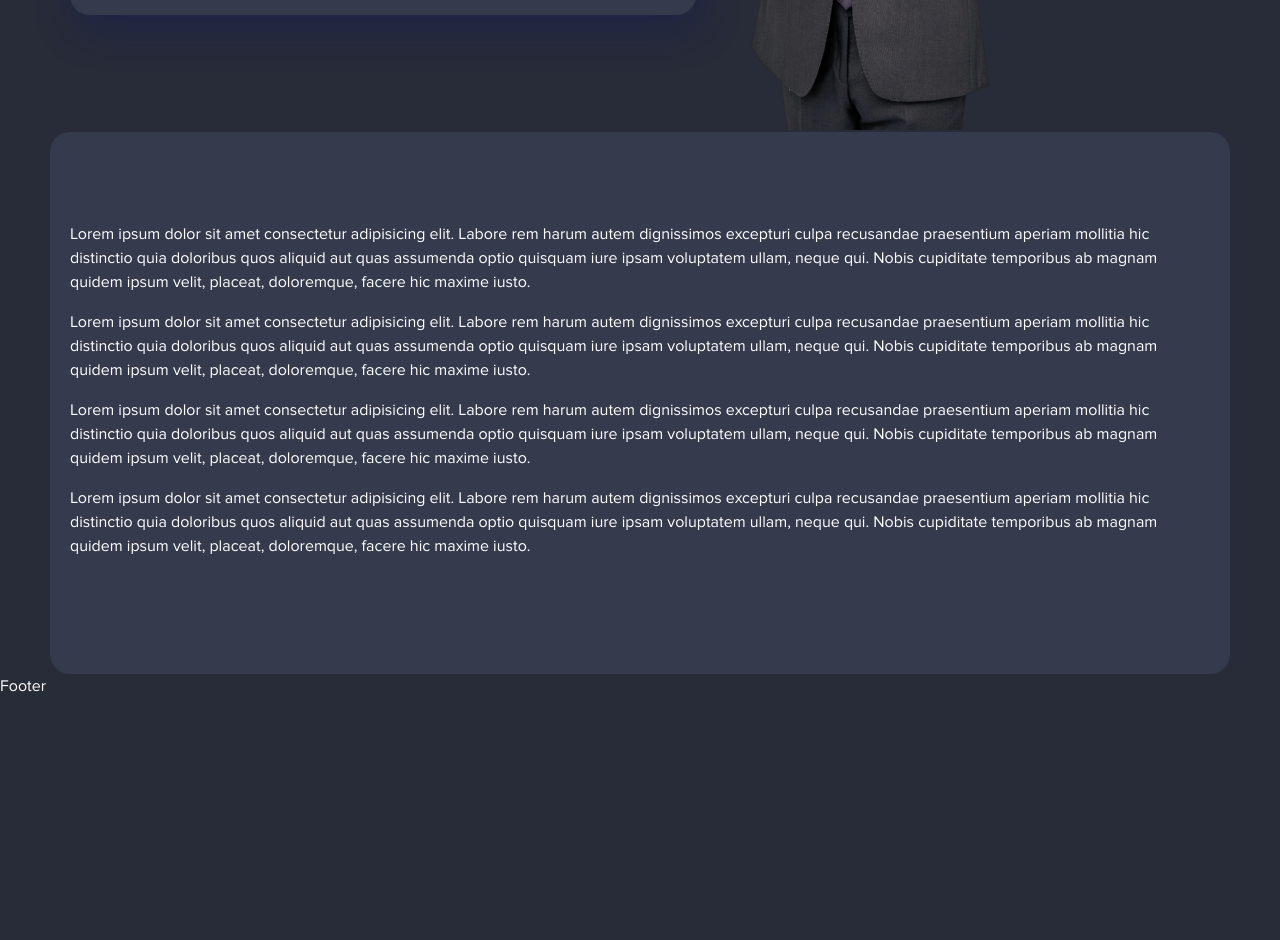
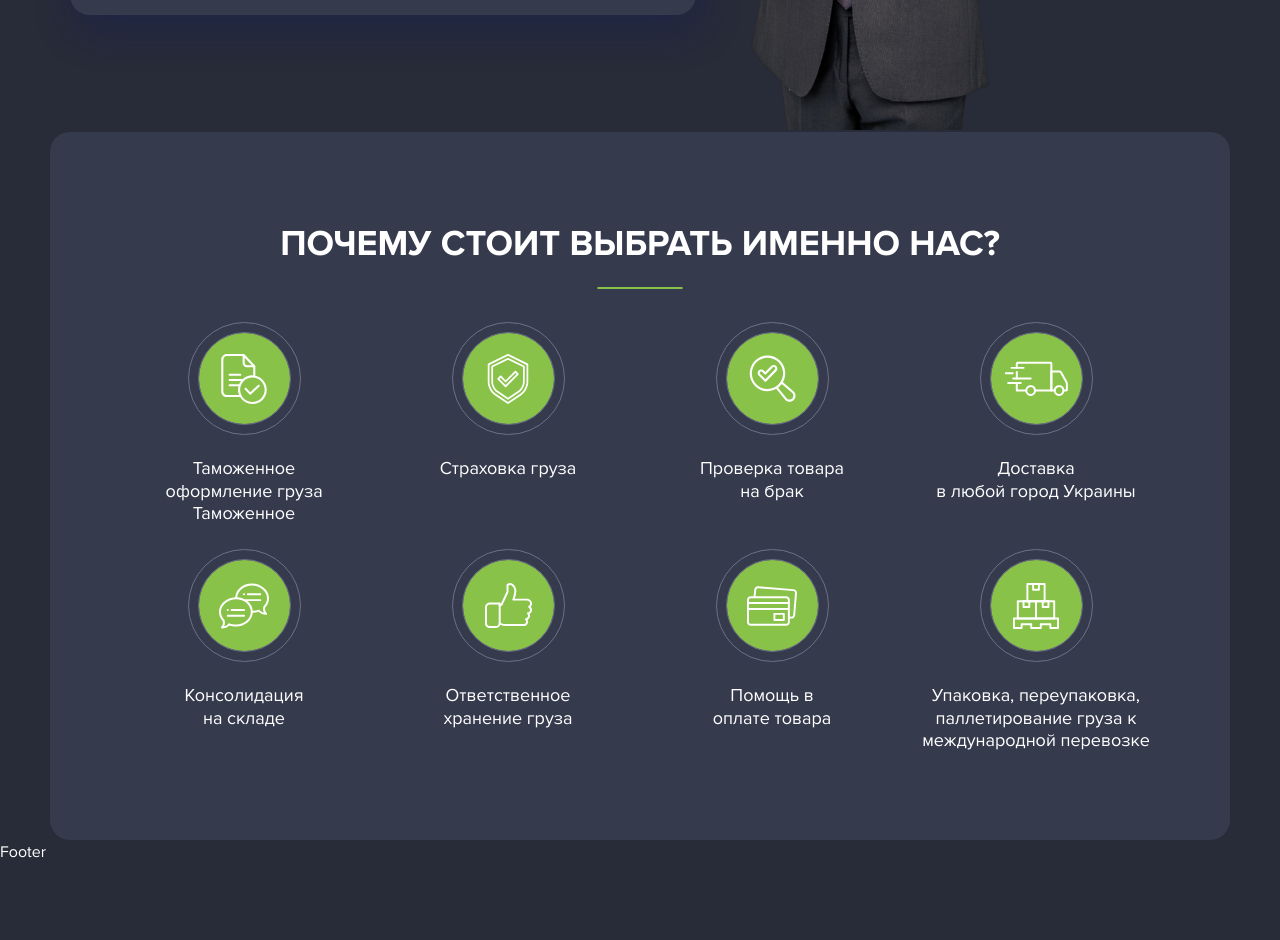
Before and after one commit to Roman-Popovych/dev-MasterTao, a website: page dev/index.html in a window 1280 px wide. Shown: the part 1640-2580 px from the top of the page. Before the commit the page ends 2414 px from the top, so only its background shows below. Drawn offline with nearby package versions, Linux system fonts and the light colour scheme; files that its build step writes are made by us from their sources.

Commit message:
create advantage section (PC + Mobile)

```diff
--- a/dev/assets/js/custom.js
+++ b/dev/assets/js/custom.js
@@ -1,4 +1,4 @@
-const swiper = new Swiper('.swiper', {
+const swiper = new Swiper('#banner-slider', {
     // Optional parameters
     loop: true,
 
@@ -34,7 +34,28 @@ typeFile.forEach(item => {
 })
 
 
-
+const swiperAdvantages = new Swiper('#advantages-slider', {
+    loop: true,
+    simulateTouch: true,
+    slidesPerView: 1,
+    pagination: {
+        el: '.swiper-pagination',
+        clickable: true,
+        enabled: true,
+    },
+    breakpoints: {
+        992: {
+            spaceBetween: 0,
+            loop: false,
+            slidersPerGroup: 8,
+            simulateTouch: false,
+            pagination: {
+                enabled: false,
+                el: '.swiper-pagination',
+            }
+        }
+    }
+});
 
 
 
--- a/dev/index.html
+++ b/dev/index.html
@@ -3,14 +3,6 @@
 <main class="wrapper home">
     @@include('templates/banner.html')
     @@include('templates/calculation.html')
-    <section class="bg-section">
-        <div class="container">
-            <p>Lorem ipsum dolor sit amet consectetur adipisicing elit. Labore rem harum autem dignissimos excepturi culpa recusandae praesentium aperiam mollitia hic distinctio quia doloribus quos aliquid aut quas assumenda optio quisquam iure ipsam voluptatem ullam, neque qui. Nobis cupiditate temporibus ab magnam quidem ipsum velit, placeat, doloremque, facere hic maxime iusto.</p>
-            <p>Lorem ipsum dolor sit amet consectetur adipisicing elit. Labore rem harum autem dignissimos excepturi culpa recusandae praesentium aperiam mollitia hic distinctio quia doloribus quos aliquid aut quas assumenda optio quisquam iure ipsam voluptatem ullam, neque qui. Nobis cupiditate temporibus ab magnam quidem ipsum velit, placeat, doloremque, facere hic maxime iusto.</p>
-            <p>Lorem ipsum dolor sit amet consectetur adipisicing elit. Labore rem harum autem dignissimos excepturi culpa recusandae praesentium aperiam mollitia hic distinctio quia doloribus quos aliquid aut quas assumenda optio quisquam iure ipsam voluptatem ullam, neque qui. Nobis cupiditate temporibus ab magnam quidem ipsum velit, placeat, doloremque, facere hic maxime iusto.</p>
-            <p>Lorem ipsum dolor sit amet consectetur adipisicing elit. Labore rem harum autem dignissimos excepturi culpa recusandae praesentium aperiam mollitia hic distinctio quia doloribus quos aliquid aut quas assumenda optio quisquam iure ipsam voluptatem ullam, neque qui. Nobis cupiditate temporibus ab magnam quidem ipsum velit, placeat, doloremque, facere hic maxime iusto.</p>
-
-        </div>
-    </section>
+    @@include('templates/advantages.html')
 </main>
 @@include('templates/footer.html')
--- /dev/null
+++ b/dev/sass/advantages.scss
@@ -0,0 +1,43 @@
+.advantages {
+    padding-bottom: 64px;
+
+    .row {
+        padding-top: 15px;
+    }
+
+    .template-title {
+        padding-bottom: 49px;
+    }
+
+    .swiper-pagination {
+        margin-left: 0;
+    }
+}
+
+.advantage {
+    width: 100%;
+    margin: 0 auto;
+    text-align: center;
+    margin-bottom: 25px;
+    &-img {
+        display: inline-block;
+        border: 1px solid #6C7188;
+        border-radius: 50%;
+        padding: 10px;
+        margin-bottom: 22px;
+        img {
+            width: 91px;
+            height: 91px;
+            background-color: $secondary-color;
+            object-fit: scale-down;
+            border-radius: 50%;
+            outline: 1px solid #6C7188;
+        }
+    }
+
+    &-title {
+        font-size: 18px;
+        line-height: 124%;
+        margin: 0;
+    }
+}
--- a/dev/sass/global.scss
+++ b/dev/sass/global.scss
@@ -230,6 +230,8 @@ section {
 
 .bg-section {
     position: relative;
+    padding-left: 88px;
+    padding-right: 88px;
 
     &::before {
         content: "";
@@ -245,3 +247,24 @@ section {
         border-radius: 20px;
     }
 }
+
+span.break {
+    display: block;
+}
+
+.swiper-pagination {
+    bottom: var(--swiper-pagination-bottom, 36px);
+    margin-left: 10px;
+}
+
+.swiper-pagination-bullet {
+    width: 8px;
+    height: 8px;
+    opacity: 90;
+    border: 2px solid $color;
+    background: transparent;
+    margin-right: 22px;
+    &.swiper-pagination-bullet-active {
+        background: $color;
+    }
+}
--- a/dev/sass/media/_media_min_width992.scss
+++ b/dev/sass/media/_media_min_width992.scss
@@ -37,4 +37,21 @@
             }
         }
     }
+
+    .advantages {
+        .container {
+            max-width: 1174px;
+        }
+
+        .swiper-wrapper {
+            display: flex;
+            flex-wrap: wrap;
+        }
+
+        .advantage {
+            width: 25%;
+            max-width: 263px;
+            min-height: 201px;
+        }
+    }
 }
--- a/dev/sass/variables.scss
+++ b/dev/sass/variables.scss
@@ -8,6 +8,7 @@ $secondary-color: #89C249;
 $bg-body: #282B38;
 $bg-section: #363A4D;
 $section-padding: 90px 0 100px;
+$section-padding-mb: 30px 0 30px;
 $fs: 16px;
 $color: #FFFFFF;
 $color-secondary: #85899C;
--- a/dev/style.scss
+++ b/dev/style.scss
@@ -18,5 +18,6 @@ Use it to make something cool, have fun, and share what you've learned with othe
 @import "sass/header";
 @import "sass/banner";
 @import "sass/calculation";
+@import "sass/advantages";
 @import "sass/footer";
 @import "sass/media/media";
--- /dev/null
+++ b/dev/templates/advantages.html
@@ -0,0 +1,135 @@
+<section class="advantages bg-section">
+    <div class="container">
+        <div class="template-title">
+            <h2>Почему стоит выбрать именно нас?</h2>
+        </div>
+        <!-- <div class="row">
+            <div class="col-lg-3">
+                <div class="advantage">
+                    <div class="advantage-img">
+                        <img src="assets/img/advantages-img-1.svg" alt="advantages">
+                    </div>
+                    <h6 class="advantage-title">Таможенное <span class="break">оформление груза</span> Таможенное </h6>
+                </div>
+            </div>
+            <div class="col-lg-3">
+                <div class="advantage">
+                    <div class="advantage-img">
+                        <img src="assets/img/advantages-img-2.svg" alt="advantages">
+                    </div>
+                    <h6 class="advantage-title">Страховка груза</h6>
+                </div>
+            </div>
+            <div class="col-lg-3">
+                <div class="advantage">
+                    <div class="advantage-img">
+                        <img src="assets/img/advantages-img-3.svg" alt="advantages">
+                    </div>
+                    <h6 class="advantage-title"><span class="break">Проверка товара</span> на брак</h6>
+                </div>
+            </div>
+            <div class="col-lg-3">
+                <div class="advantage">
+                    <div class="advantage-img">
+                        <img src="assets/img/advantages-img-4.svg" alt="advantages">
+                    </div>
+                    <h6 class="advantage-title"><span class="break">Доставка</span> в любой город Украины</h6>
+                </div>
+            </div>
+            <div class="col-lg-3">
+                <div class="advantage">
+                    <div class="advantage-img">
+                        <img src="assets/img/advantages-img-5.svg" alt="advantages">
+                    </div>
+                    <h6 class="advantage-title"><span class="break">Консолидация</span> на складе</h6>
+                </div>
+            </div>
+            <div class="col-lg-3">
+                <div class="advantage">
+                    <div class="advantage-img">
+                        <img src="assets/img/advantages-img-6.svg" alt="advantages">
+                    </div>
+                    <h6 class="advantage-title"><span class="break">Ответственное</span> хранение груза</h6>
+                </div>
+            </div>
+            <div class="col-lg-3">
+                <div class="advantage">
+                    <div class="advantage-img">
+                        <img src="assets/img/advantages-img-7.svg" alt="advantages">
+                    </div>
+                    <h6 class="advantage-title"><span class="break">Помощь в</span> оплате товара</h6>
+                </div>
+            </div>
+            <div class="col-lg-3">
+                <div class="advantage">
+                    <div class="advantage-img">
+                        <img src="assets/img/advantages-img-8.svg" alt="advantages">
+                    </div>
+                    <h6 class="advantage-title">Упаковка, переупаковка, паллетирование груза к международной перевозке</h6>
+                </div>
+            </div>
+        </div> -->
+
+        <div id="advantages-slider" class="swiper container">
+
+            <div class="swiper-wrapper">
+
+                <div class="advantage swiper-slide">
+                    <div class="advantage-img">
+                        <img src="assets/img/advantages-img-1.svg" alt="advantages">
+                    </div>
+                    <h6 class="advantage-title">Таможенное <span class="break">оформление груза</span> Таможенное </h6>
+                </div>
+                <div class="advantage swiper-slide">
+                    <div class="advantage-img">
+                        <img src="assets/img/advantages-img-2.svg" alt="advantages">
+                    </div>
+                    <h6 class="advantage-title">Страховка груза</h6>
+                </div>
+                <div class="advantage swiper-slide">
+                    <div class="advantage-img">
+                        <img src="assets/img/advantages-img-3.svg" alt="advantages">
+                    </div>
+                    <h6 class="advantage-title"><span class="break">Проверка товара</span> на брак</h6>
+                </div>
+                <div class="advantage swiper-slide">
+                    <div class="advantage-img">
+                        <img src="assets/img/advantages-img-4.svg" alt="advantages">
+                    </div>
+                    <h6 class="advantage-title"><span class="break">Доставка</span> в любой город Украины</h6>
+                </div>
+                <div class="advantage swiper-slide">
+                    <div class="advantage-img">
+                        <img src="assets/img/advantages-img-5.svg" alt="advantages">
+                    </div>
+                    <h6 class="advantage-title"><span class="break">Консолидация</span> на складе</h6>
+                </div>
+                <div class="advantage swiper-slide">
+                    <div class="advantage-img">
+                        <img src="assets/img/advantages-img-6.svg" alt="advantages">
+                    </div>
+                    <h6 class="advantage-title"><span class="break">Ответственное</span> хранение груза</h6>
+                </div>
+                <div class="advantage swiper-slide">
+                    <div class="advantage-img">
+                        <img src="assets/img/advantages-img-7.svg" alt="advantages">
+                    </div>
+                    <h6 class="advantage-title"><span class="break">Помощь в</span> оплате товара</h6>
+                </div>
+                <div class="advantage swiper-slide">
+                    <div class="advantage-img">
+                        <img src="assets/img/advantages-img-8.svg" alt="advantages">
+                    </div>
+                    <h6 class="advantage-title">Упаковка, переупаковка, паллетирование груза к международной перевозке</h6>
+                </div>
+
+            </div>
+
+            <!-- If we need pagination -->
+            <div class="swiper-pagination"></div>
+
+          </div>
+
+
+        </div>
+    </section>
```
Also changed, not shown: dev/sass/media/_media_max_width991.scss (+33 -1 lines), dev/templates/banner.html (+1 -1 lines), dev/assets/img/advantages-img-1.svg (added), dev/assets/img/advantages-img-2.svg (added), dev/assets/img/advantages-img-3.svg (added), dev/assets/img/advantages-img-4.svg (added), dev/assets/img/advantages-img-5.svg (added), dev/assets/img/advantages-img-6.svg (added), dev/assets/img/advantages-img-7.svg (added), dev/assets/img/advantages-img-8.svg (added).
